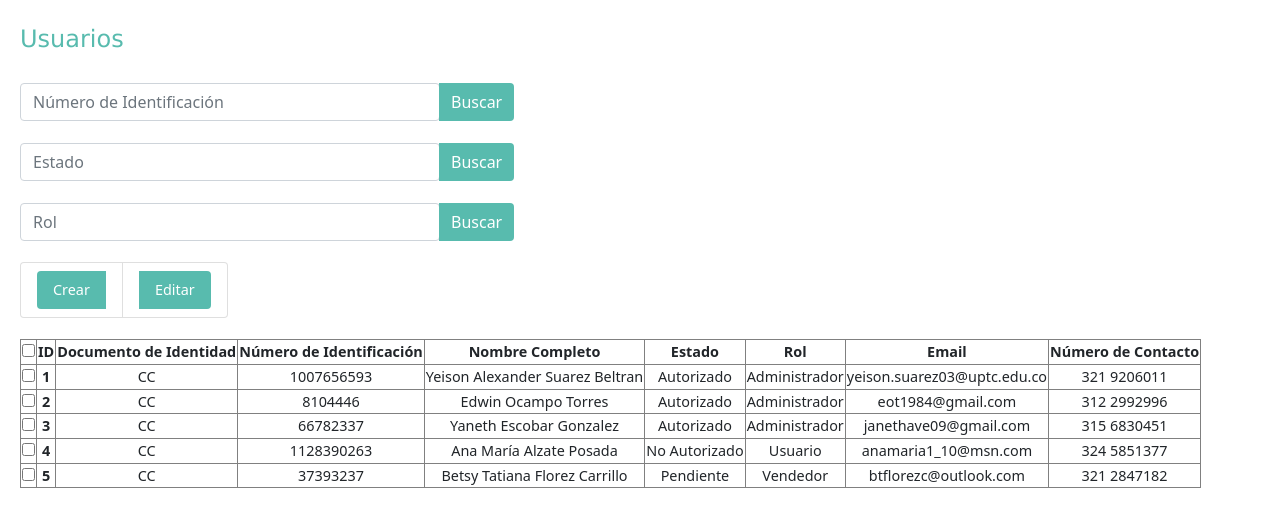
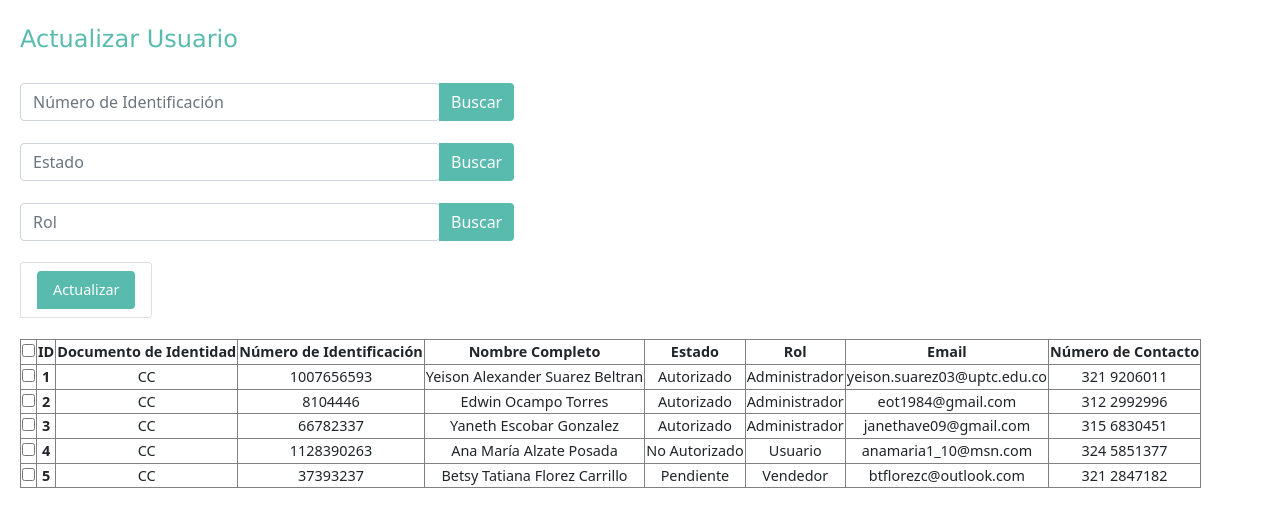
Before and after one commit to btflorezc/misionTIC2022, a plain HTML site: page Proyecto_Sprint_2/modulo_gestion_usuarios/usuarios/lista_usuarios.html in a window 1280 px wide. Drawn offline with nearby package versions, Linux system fonts and the light colour scheme.

Commit message:
Update lista_usuarios.html
Se adiciona nueva actualización de .html para actualizar usuario

```diff
--- a/Proyecto_Sprint_2/modulo_gestion_usuarios/usuarios/lista_usuarios.html
+++ b/Proyecto_Sprint_2/modulo_gestion_usuarios/usuarios/lista_usuarios.html
@@ -13,7 +13,7 @@
 <body>
   <div style="margin-left:20px; font-size:90%">
   <header>
-    <h4 style="font-family: Verdana; color: #58bbae; margin-top: 25px;">Usuarios</h4>
+    <h4 style="font-family: Verdana; color: #58bbae; margin-top: 25px;">Actualizar Usuario</h4>
   </header>
   <br>
   <div class="input-group">
@@ -45,12 +45,12 @@
   <br>
 
   <ul class="list-group list-group-horizontal">
-    <li class="list-group-item"><a href="crear_usuarios.html"
+    <!--li class="list-group-item"><a href="crear_usuarios.html"
         class="list-group-item list-group-item-action list-group-item-dark"
-        style="background-color: #58bbae; border: #58bbae; color:#ffffff; text-align:center">Crear</a></li>
+        style="background-color: #58bbae; border: #58bbae; color:#ffffff; text-align:center">Crear</a></li-->
     <li class="list-group-item"><a href="editar_usuarios.html"
         class="list-group-item list-group-item-action list-group-item-dark"
-        style="background-color: #58bbae; border: #58bbae; color:#ffffff; text-align:center">Editar</a></li>
+        style="background-color: #58bbae; border: #58bbae; color:#ffffff; text-align:center">Actualizar</a></li>
     <!--li class="list-group-item"><a href="#" class="list-group-item list-group-item-action list-group-item-dark" style="background-color: #58bbae; border: #58bbae; color:#ffffff; text-align:center">Eliminar</a></li-->
   </ul>
 
```
